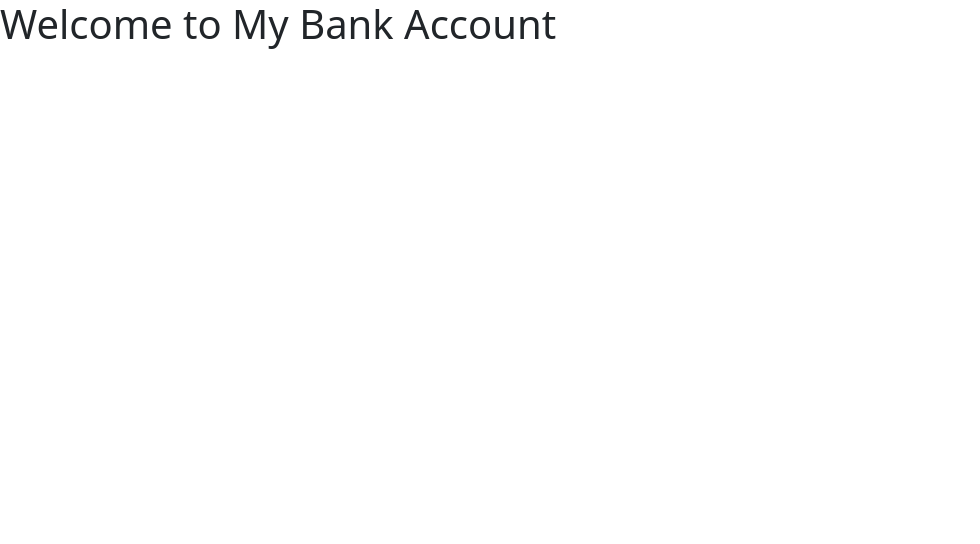
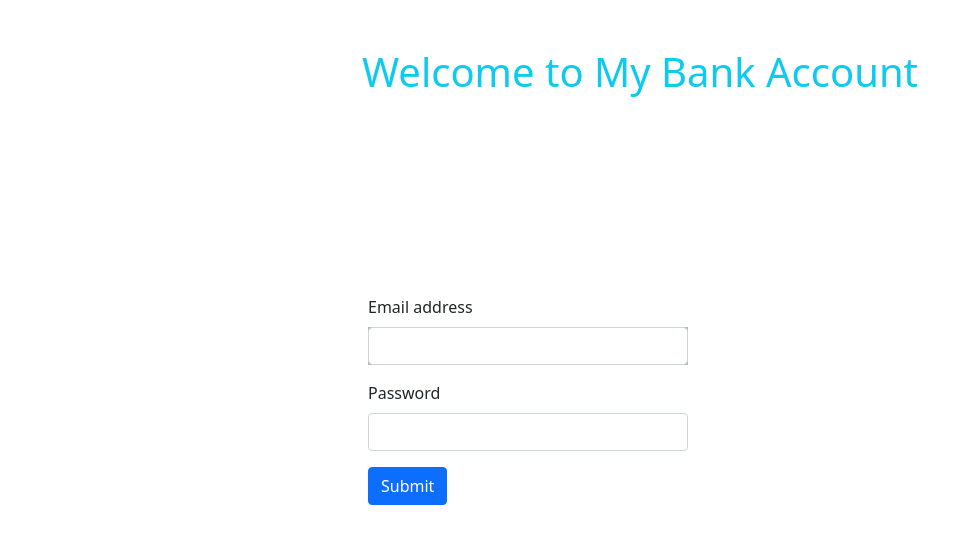
Before and after one commit to Sumaiyash/Bank-Account, a plain HTML site: page index.html in a window 1280 px wide. Shown: the whole page, without its empty margins (0-980 px from the left). Drawn offline with nearby package versions, Linux system fonts and the light colour scheme.

Commit message:
commited bootstrap design

```diff
--- a/index.html
+++ b/index.html
@@ -11,7 +11,25 @@
 </head>
 
 <body>
-    <h1>Welcome to My Bank Account</h1>
+    <h1 class="text-center mt-5  text-info">Welcome to My Bank Account</h1>
+    <form class=" ms-5 w-50 position-absolute top-50 start-50  translate-middle">
+        <div class="mb-3">
+            <label for="exampleInputEmail1" class="form-label">Email address</label>
+            <div class="w-50" style="background-color: rgb(166, 182, 177);">
+                <input type="email" class="form-control" id="exampleInputEmail1" aria-describedby="emailHelp">
+            </div>
+
+        </div>
+        <div class="mb-3">
+            <label for="exampleInputPassword1" class="form-label">Password</label>
+            <div class="w-50">
+                <input type="password" class="form-control" id="exampleInputPassword1">
+            </div>
+        </div>
+
+        <button type="submit" class="btn btn-primary">Submit</button>
+    </form>
+
     <script src="https://cdn.jsdelivr.net/npm/bootstrap@5.1.3/dist/js/bootstrap.bundle.min.js"
         integrity="sha384-ka7Sk0Gln4gmtz2MlQnikT1wXgYsOg+OMhuP+IlRH9sENBO0LRn5q+8nbTov4+1p"
         crossorigin="anonymous"></script>
```
